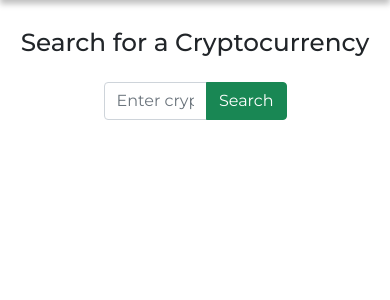
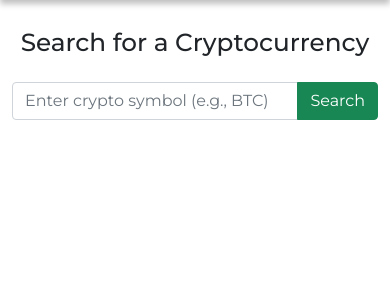
Before and after one commit to DylanLongSE/crypto-nypto, a Django app: page /crypto/search/ in a window 390 px wide. Shown: the part 68-368 px from the top of the page. Run offline with Django 5.2, Linux system fonts and the light colour scheme; the visitor is signed in with stand-in values (Sample User, id 1); data that the repository does not hold is empty; parts of the project's set-up code (start-up, migrations or seed data) failed here and were passed over.

Commit message:
made search bar responsive

```diff
--- a/templates/partials/_search_form.html
+++ b/templates/partials/_search_form.html
@@ -1,5 +1,7 @@
 <form method="get" action="{% url 'search' %}" class="text-center mt-4">
-    <div class="input-group w-50 mx-auto">
+    <div class="row justify-content-center">
+        <div class="col-12 col-sm-6">
+            <div class="input-group">
                 <input type="text"
                        name="q"
                        class="form-control"
@@ -7,4 +9,6 @@
                        required />
                 <button type="submit" class="btn btn-success">Search</button>
             </div>
+        </div>
+    </div>
 </form>
```
Lines whose indentation alone changed are shown as unchanged.
